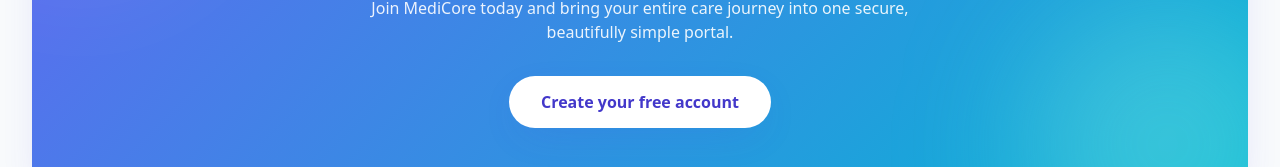
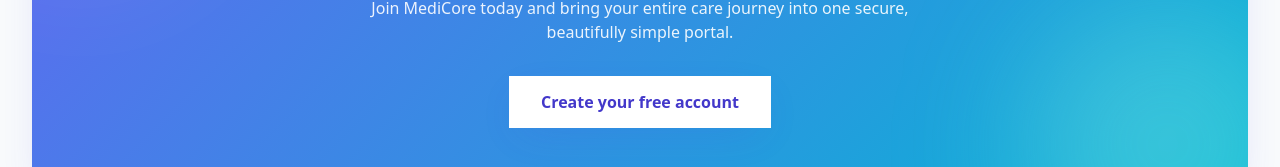
Before and after one commit to Salar11111/Hospital-Management-System-, a React (Vite) app in the folder client/: page / in a window 1280 px wide. Shown: the part 2972-3139 px from the top of the page. Built offline with nearby package versions, Linux system fonts and the light colour scheme; no server answers.

Commit message:
style: enhance UI with a consistent design system

```diff
--- a/client/src/components/landing/PortalButton.jsx
+++ b/client/src/components/landing/PortalButton.jsx
@@ -7,7 +7,7 @@ import { cn } from '../../lib/utils';
 const VARIANTS = {
   brand: 'brand-btn',
   light:
-    'inline-flex items-center justify-center gap-2 rounded-full bg-white px-8 py-3.5 font-semibold text-primary-700 shadow-elevated transition-all duration-300 hover:bg-slate-50 hover:shadow-glow-cyan',
+    'inline-flex items-center justify-center gap-2 rounded-[var(--r-btn)] bg-white px-8 py-3.5 font-semibold text-primary-700 shadow-elevated transition-all duration-300 hover:bg-slate-50 hover:shadow-card',
 };
 
 function PortalButton({ children = 'Enter Patient Portal', className, href, variant = 'brand', as: As = 'button' }) {
```
